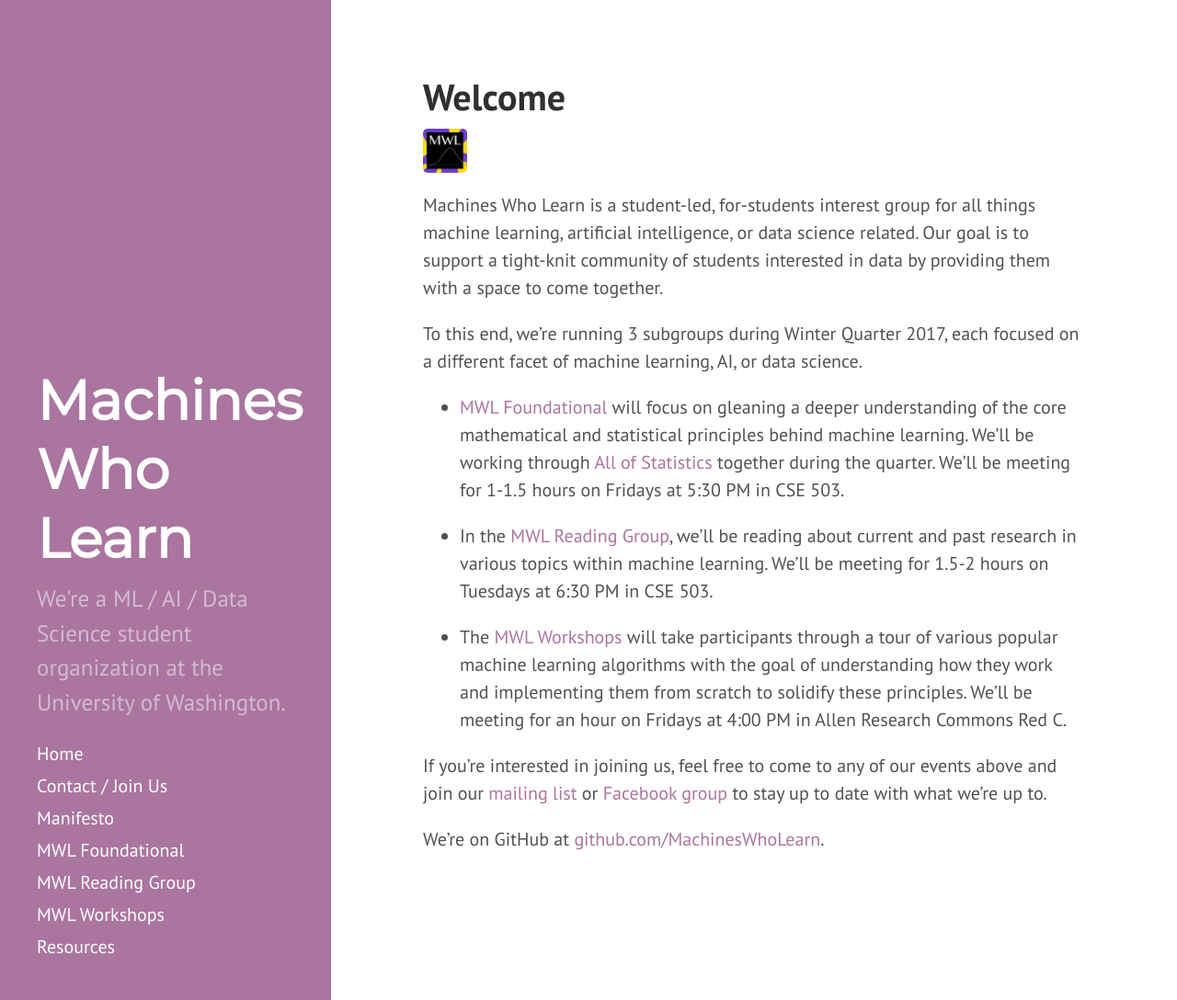
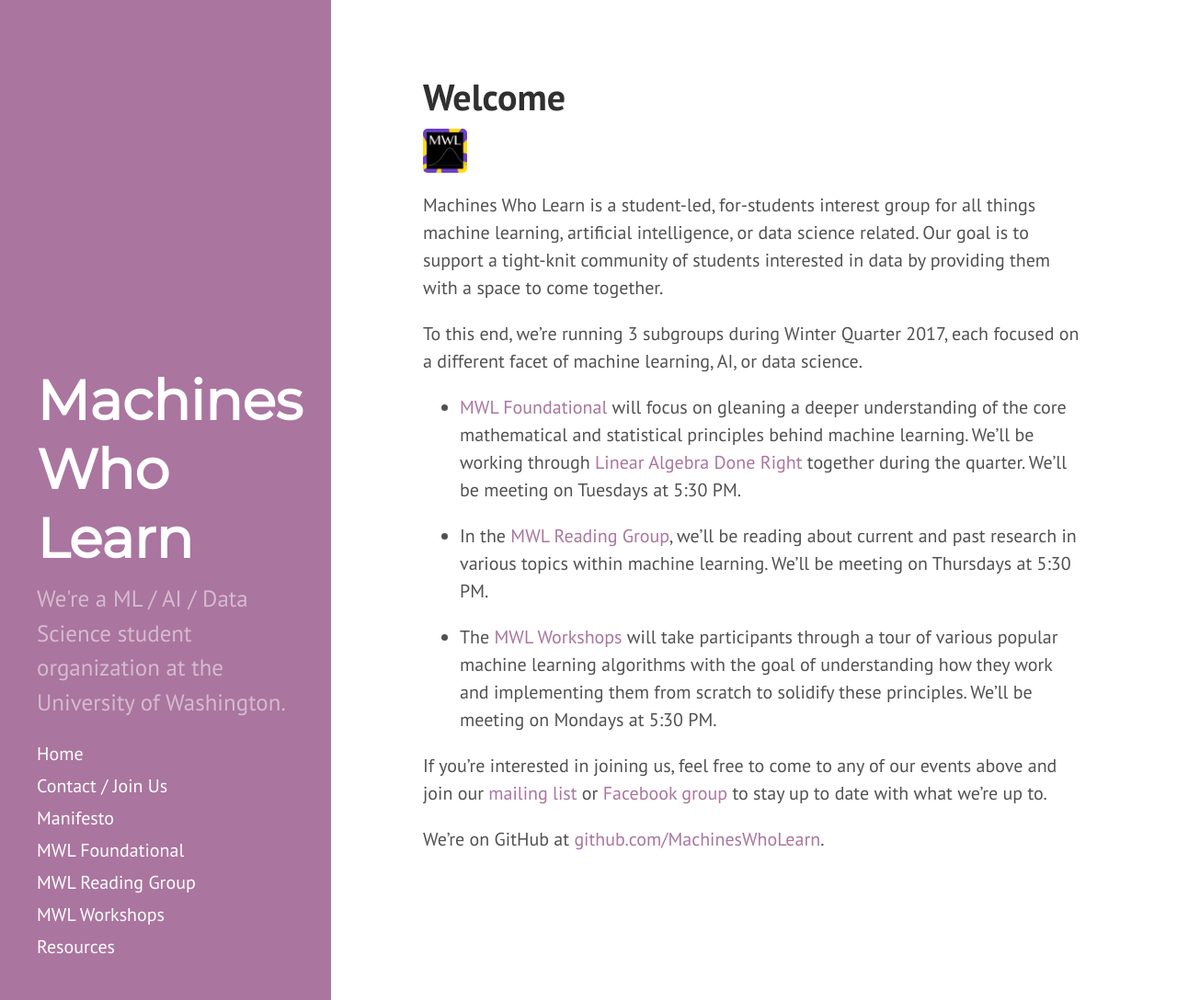
Before and after one commit to MachinesWhoLearn/machineswholearn.github.io, a Jekyll site: the page built from index.md, in a window 1280 px wide and 1088 px high. Shown: the whole window at 92% size. Built offline with Jekyll 4.4.1, drawn with Linux system fonts in a browser that asks for light colours.

Commit message:
Update homepage

```diff
--- a/index.md
+++ b/index.md
@@ -16,19 +16,17 @@ on a different facet of machine learning, AI, or data science.
 - [MWL Foundational]({{ base }}/mwl_foundational) will focus on gleaning a
   deeper understanding of the core mathematical and statistical principles behind
   machine learning. We'll be working through
-  [All of Statistics](http://www.stat.cmu.edu/~larry/all-of-statistics/) together
-  during the quarter. We'll be meeting for 1-1.5 hours on Fridays at 5:30 PM in
-  CSE 503.
+  [Linear Algebra Done Right](http://linear.axler.net/) together
+  during the quarter. We'll be meeting on Tuesdays at 5:30 PM.
 
 - In the [MWL Reading Group]({{ base }}/mwl_reading_group), we'll be reading
   about current and past research in various topics within machine learning.
-  We'll be meeting for 1.5-2 hours on Tuesdays at 6:30 PM in CSE 503.
+  We'll be meeting on Thursdays at 5:30 PM.
 
 - The [MWL Workshops]({{ base }}/mwl_workshops) will take participants through a
   tour of various popular machine learning algorithms with the goal of
   understanding how they work and implementing them from scratch to solidify
-  these principles. We'll be meeting for an hour on Fridays at 4:00 PM in Allen
-  Research Commons Red C.
+  these principles. We'll be meeting on Mondays at 5:30 PM.
 
 If you're interested in joining us, feel free to come to any of our events
 above and join our [mailing list](https://groups.google.com/forum/#!forum/machines-who-learn/join) or
```
